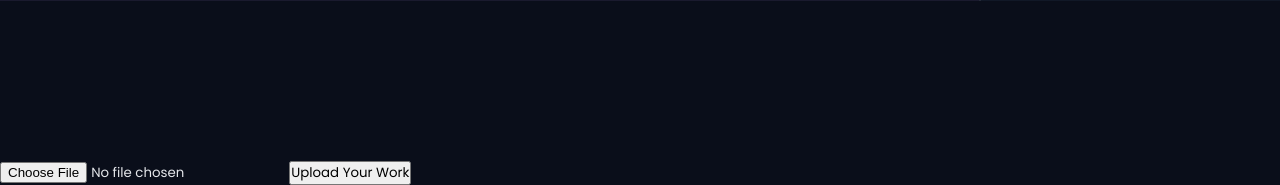
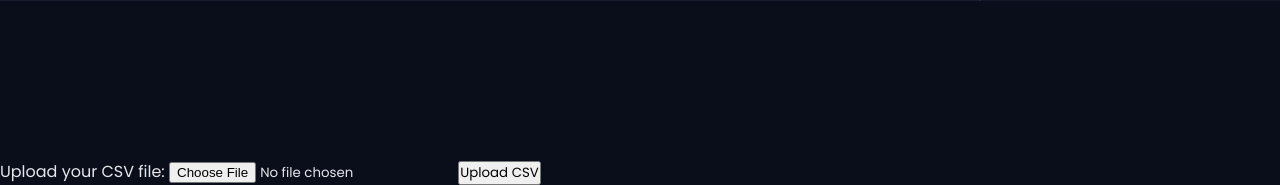
Before and after one commit to wekaruppasamyg/ai-proctoring, a Python web app: template templates/coding_exam.html in a window 1280 px wide. Shown: the part 641-826 px from the top of the page. Run offline with Jinja, Linux system fonts and the light colour scheme; the template is opened without the code that fills it, so the values that code supplies are empty.

Commit message:
Update app.py and coding exam template

```diff
--- a/templates/coding_exam.html
+++ b/templates/coding_exam.html
@@ -562,7 +562,8 @@ document.addEventListener("keydown", e => {
 </body>
 </html>
 
-<form method="POST" action="/upload-exam-file" enctype="multipart/form-data">
-    <input type="file" name="student_file" required>
-    <button type="submit">Upload Your Work</button>
+<form method="POST" action="/upload-csv-exam" enctype="multipart/form-data">
+    <label for="csv_file">Upload your CSV file:</label>
+    <input type="file" name="csv_file" id="csv_file" accept=".csv" required>
+    <button type="submit">Upload CSV</button>
 </form>
```
Also changed, not shown: app.py (+7 -6 lines).
